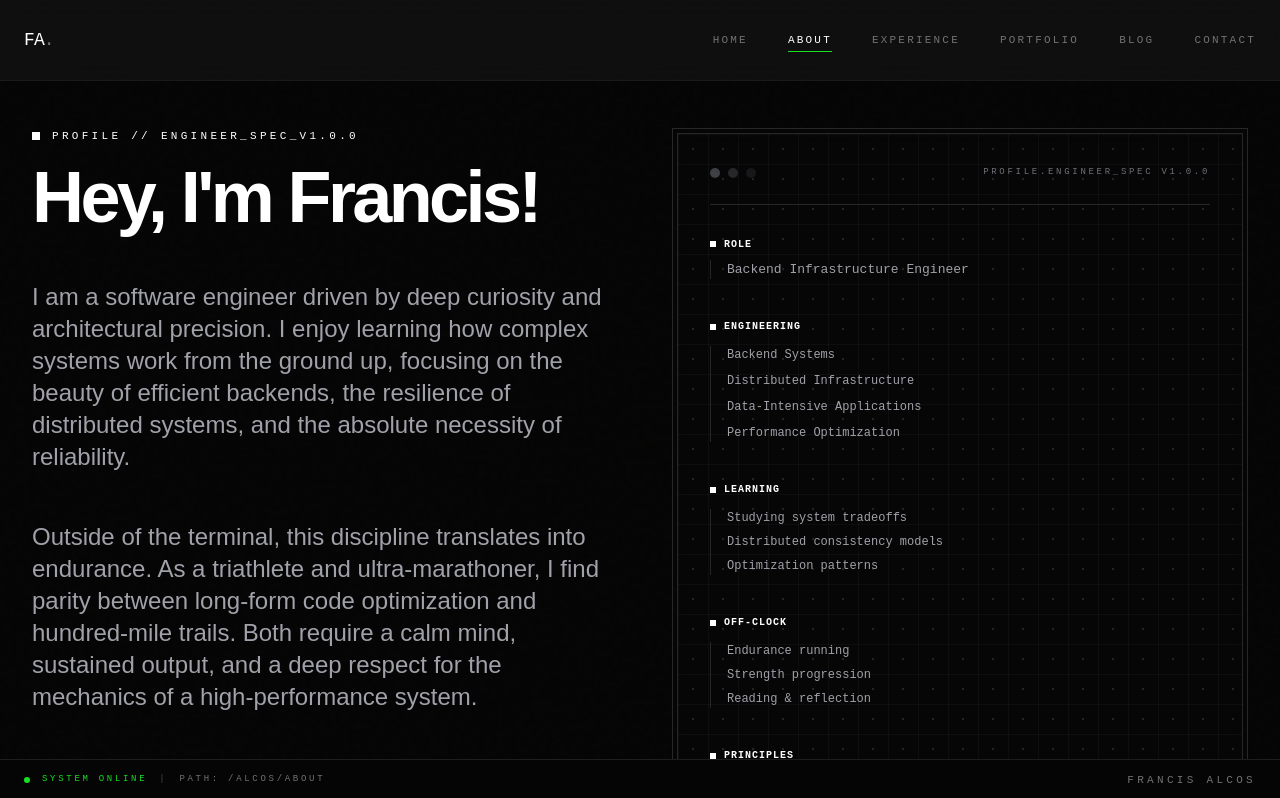
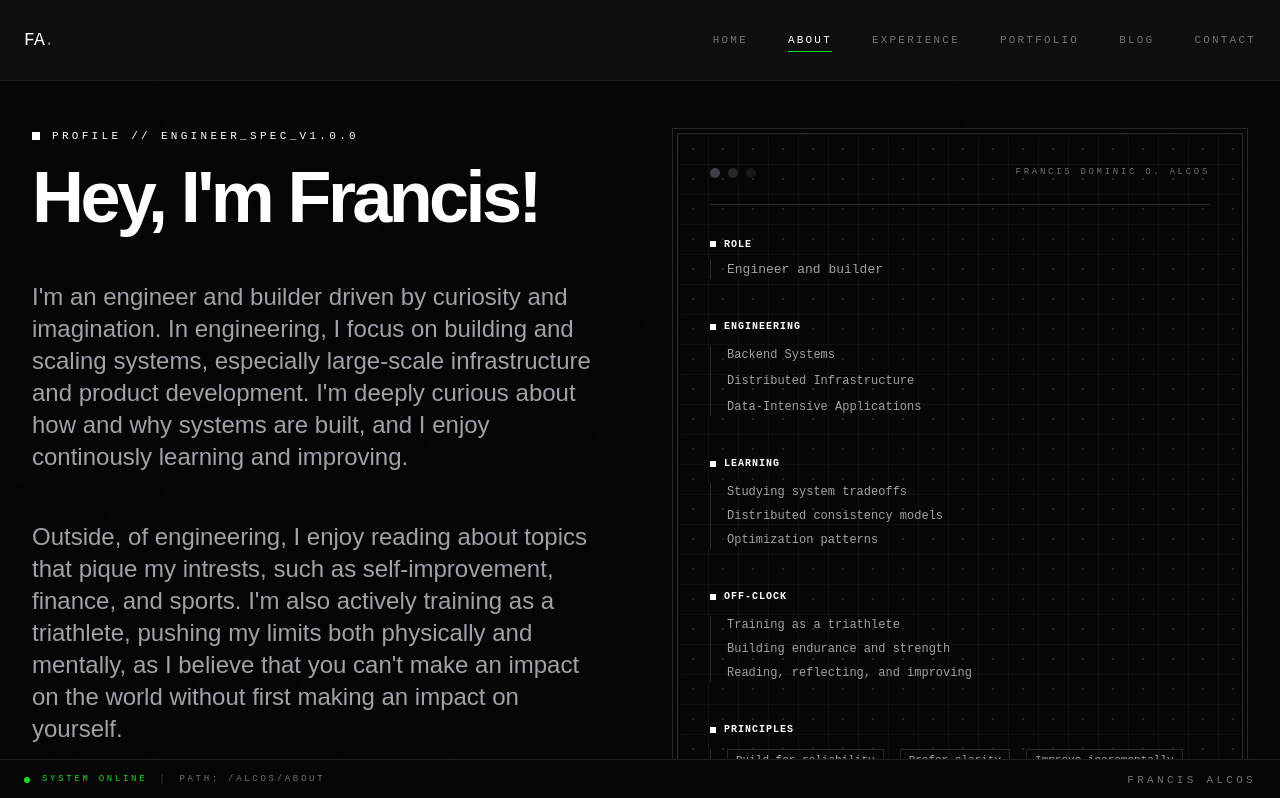
Before and after one commit to fdoalcos/francis-alcos-portfolio, a Next.js app: page /about in a window 1280 px wide. Shown: the top 798 px of the page. Built offline with nearby package versions, Linux system fonts and the light colour scheme.

Commit message:
feat: change contents on about section

```diff
--- a/app/about/page.tsx
+++ b/app/about/page.tsx
@@ -16,14 +16,10 @@ export default function About() {
             </div>
             <div className="space-y-12">
               <p className="text-zinc-400 text-xl md:text-2xl leading-relaxed font-medium max-w-2xl">
-                I am a software engineer driven by deep curiosity and architectural precision. I enjoy learning how
-                complex systems work from the ground up, focusing on the beauty of efficient backends, the resilience
-                of distributed systems, and the absolute necessity of reliability.
+		I'm an engineer and builder driven by curiosity and imagination. In engineering, I focus on building and scaling systems, especially large-scale infrastructure and product development. I'm deeply curious about how and why systems are built, and I enjoy continously learning and improving.
               </p>
               <p className="text-zinc-400 text-xl md:text-2xl leading-relaxed font-medium max-w-2xl">
-                Outside of the terminal, this discipline translates into endurance. As a triathlete and ultra-marathoner,
-                I find parity between long-form code optimization and hundred-mile trails. Both require a calm mind,
-                sustained output, and a deep respect for the mechanics of a high-performance system.
+		Outside, of engineering, I enjoy reading about topics that pique my intrests, such as self-improvement, finance, and sports. I'm also actively training as a triathlete, pushing my limits both physically and mentally, as I believe that you can't make an impact on the world without first making an impact on yourself.
               </p>
             </div>
           </div>
@@ -39,7 +35,7 @@ export default function About() {
                     <div className="w-2.5 h-2.5 rounded-full bg-zinc-900"></div>
                   </div>
                   <span className="font-mono text-[9px] uppercase tracking-[0.3em] text-zinc-500">
-                    PROFILE.ENGINEER_SPEC v1.0.0
+			Francis Dominic O. Alcos
                   </span>
                 </div>
 
@@ -49,7 +45,7 @@ export default function About() {
                       <span className="w-1.5 h-1.5 bg-white"></span> ROLE
                     </span>
                     <p className="text-[13px] text-zinc-400 pl-4 border-l border-zinc-800">
-                      Backend Infrastructure Engineer
+			Engineer and builder
                     </p>
                   </div>
 
@@ -61,7 +57,6 @@ export default function About() {
                       <li>Backend Systems</li>
                       <li>Distributed Infrastructure</li>
                       <li>Data-Intensive Applications</li>
-                      <li>Performance Optimization</li>
                     </ul>
                   </div>
 
@@ -81,9 +76,9 @@ export default function About() {
                       <span className="w-1.5 h-1.5 bg-white"></span> OFF-CLOCK
                     </span>
                     <ul className="text-[12px] text-zinc-400 pl-4 space-y-1.5 list-none border-l border-zinc-800">
-                      <li>Endurance running</li>
-                      <li>Strength progression</li>
-                      <li>Reading &amp; reflection</li>
+                      <li>Training as a triathlete</li>
+                      <li>Building endurance and strength</li>
+                      <li>Reading, reflecting, and improving</li>
                     </ul>
                   </div>
 
--- a/components/GridBackground.tsx
+++ b/components/GridBackground.tsx
@@ -4,7 +4,7 @@ import { useEffect, useRef } from 'react';
 
 const GRID = 48;
 
-type Mode = 'tight' | 'nodes' | 'diffuse' | 'wave';
+type Mode = 'tight' | 'nodes' | 'diffuse' | 'wave' | 'center';
 
 interface GridBackgroundProps {
   mode?: Mode;
@@ -178,6 +178,9 @@ export default function GridBackground({ mode = 'tight' }: GridBackgroundProps)
     const dRadius = 200;
     const dMaxOp  = 0.42;
 
+    // ── Mode E: center ─────────────────────────────────────────────
+    let cT = 0;
+
     // ── Mode D: wave ───────────────────────────────────────────────
     let bandX = -300;
     const bandWidth = 150;
@@ -281,6 +284,41 @@ export default function GridBackground({ mode = 'tight' }: GridBackgroundProps)
         }
       }
 
+      else if (mode === 'center') {
+        cT += 0.006;
+        const cx = w / 2;
+        const cy = h / 2;
+        const maxDistX = w / 2;
+        const maxDistY = h / 2;
+        const pulse = 0.7 + 0.3 * Math.sin(cT);
+        const baseOp = 0.03;
+        const glowOp = 0.18 * pulse;
+
+        const x1 = Math.ceil(w / GRID) * GRID;
+        const y1 = Math.ceil(h / GRID) * GRID;
+        ctx.lineWidth = 1;
+
+        for (let ly = 0; ly <= y1; ly += GRID) {
+          const t = 1 - Math.abs(ly - cy) / maxDistY;
+          const fade = baseOp + glowOp * t * t;
+          ctx.strokeStyle = `rgba(255,255,255,${fade})`;
+          ctx.beginPath();
+          ctx.moveTo(0, ly);
+          ctx.lineTo(w, ly);
+          ctx.stroke();
+        }
+
+        for (let lx = 0; lx <= x1; lx += GRID) {
+          const t = 1 - Math.abs(lx - cx) / maxDistX;
+          const fade = baseOp + glowOp * t * t;
+          ctx.strokeStyle = `rgba(255,255,255,${fade})`;
+          ctx.beginPath();
+          ctx.moveTo(lx, 0);
+          ctx.lineTo(lx, h);
+          ctx.stroke();
+        }
+      }
+
       rafRef.current = requestAnimationFrame(animate);
     };
 
```
